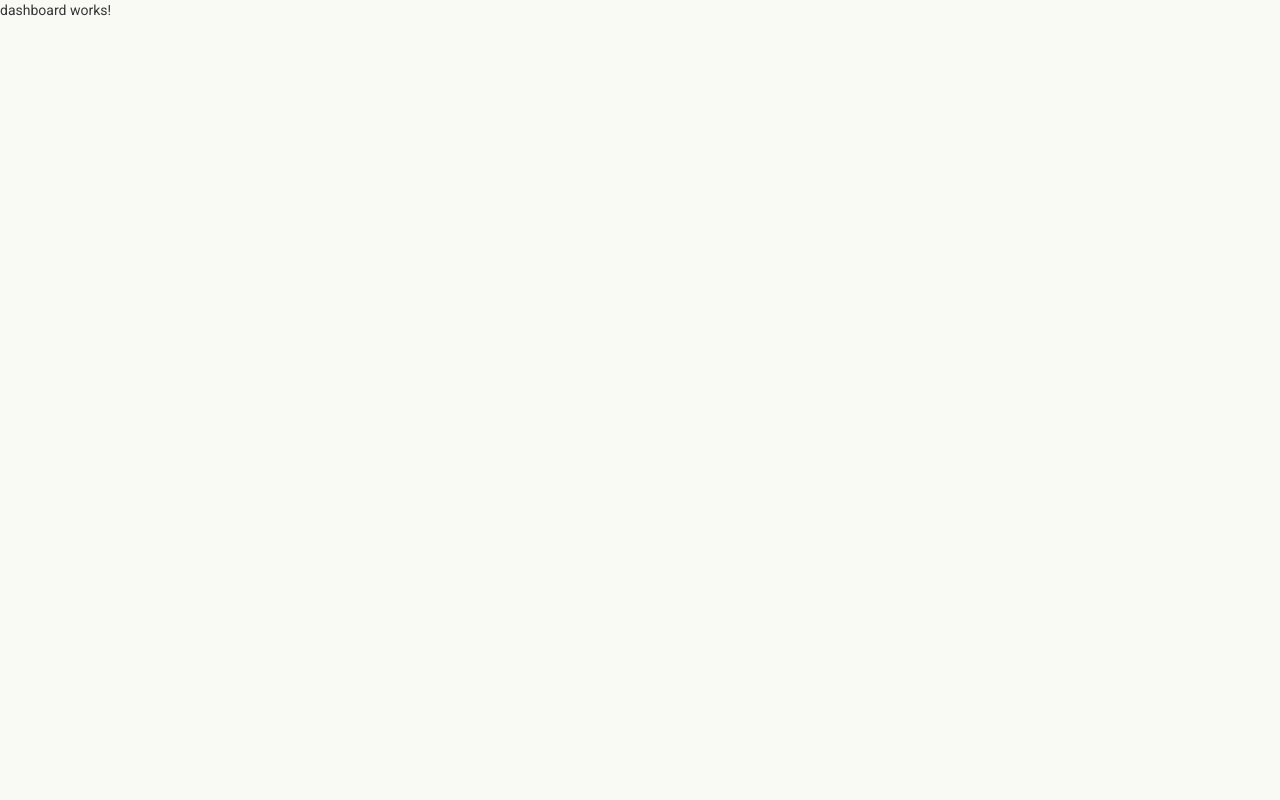
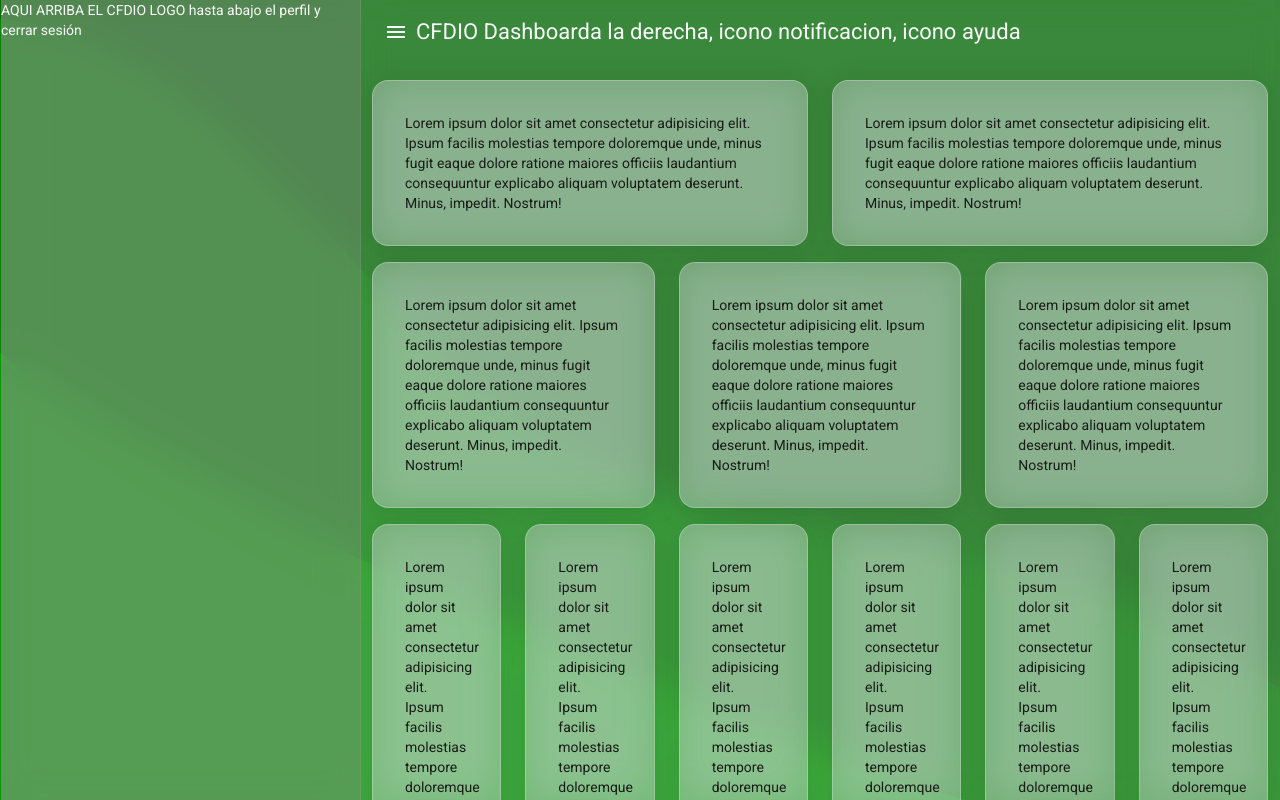
Before and after one commit to JesusAlonso96/cfdio-frontend, an Angular app: page /dashboard in a window 1280 px wide. Built offline with nearby package versions, Linux system fonts and the light colour scheme.

Commit message:
wip: estilos iniciales de dashboard

```diff
--- a/src/app/modules/dashboard/pages/dashboard/dashboard.html
+++ b/src/app/modules/dashboard/pages/dashboard/dashboard.html
@@ -1 +1,130 @@
-<p>dashboard works!</p>
+<mat-sidenav-container class="main-container">
+
+    <mat-sidenav #sidenav mode="side" opened class="main-sidenav">
+        AQUI ARRIBA EL CFDIO LOGO
+
+        <span class="mt-5"> hasta abajo el perfil y cerrar sesión</span>
+    </mat-sidenav>
+
+    <mat-sidenav-content class="main-content">
+        <mat-toolbar class="main-toolbar">
+            <button mat-icon-button (click)="sidenav.toggle()">
+                <mat-icon>menu</mat-icon>
+            </button>
+            <span>CFDIO Dashboard</span>
+
+            <span>a la derecha, icono notificacion, icono ayuda</span>
+        </mat-toolbar>
+        <div class="container-fluid">
+            <div class="row my-3">
+                <div class="col-6">
+                    <mat-card class="login-card">
+                        Lorem ipsum dolor sit amet consectetur adipisicing elit. Ipsum facilis molestias tempore
+                        doloremque unde, minus fugit eaque dolore ratione maiores officiis laudantium consequuntur
+                        explicabo aliquam voluptatem deserunt. Minus, impedit. Nostrum!
+                    </mat-card>
+                </div>
+                <div class="col-6">
+                    <mat-card class="login-card">
+                        Lorem ipsum dolor sit amet consectetur adipisicing elit. Ipsum facilis molestias tempore
+                        doloremque unde, minus fugit eaque dolore ratione maiores officiis laudantium consequuntur
+                        explicabo aliquam voluptatem deserunt. Minus, impedit. Nostrum!
+                    </mat-card>
+                </div>
+            </div>
+            <div class="row my-3">
+                <div class="col-4">
+                    <mat-card class="login-card">
+                        Lorem ipsum dolor sit amet consectetur adipisicing elit. Ipsum facilis molestias tempore
+                        doloremque unde, minus fugit eaque dolore ratione maiores officiis laudantium consequuntur
+                        explicabo aliquam voluptatem deserunt. Minus, impedit. Nostrum!
+                    </mat-card>
+                </div>
+                <div class="col-4">
+                    <mat-card class="login-card">
+                        Lorem ipsum dolor sit amet consectetur adipisicing elit. Ipsum facilis molestias tempore
+                        doloremque unde, minus fugit eaque dolore ratione maiores officiis laudantium consequuntur
+                        explicabo aliquam voluptatem deserunt. Minus, impedit. Nostrum!
+                    </mat-card>
+                </div>
+                <div class="col-4">
+                    <mat-card class="login-card">
+                        Lorem ipsum dolor sit amet consectetur adipisicing elit. Ipsum facilis molestias tempore
+                        doloremque unde, minus fugit eaque dolore ratione maiores officiis laudantium consequuntur
+                        explicabo aliquam voluptatem deserunt. Minus, impedit. Nostrum!
+                    </mat-card>
+                </div>
+            </div>
+            <div class="row my-3">
+                <div class="col-2">
+                    <mat-card class="login-card">
+                        Lorem ipsum dolor sit amet consectetur adipisicing elit. Ipsum facilis molestias tempore
+                        doloremque unde, minus fugit eaque dolore ratione maiores officiis laudantium consequuntur
+                        explicabo aliquam voluptatem deserunt. Minus, impedit. Nostrum!
+                    </mat-card>
+                </div>
+                <div class="col-2">
+                    <mat-card class="login-card">
+                        Lorem ipsum dolor sit amet consectetur adipisicing elit. Ipsum facilis molestias tempore
+                        doloremque unde, minus fugit eaque dolore ratione maiores officiis laudantium consequuntur
+                        explicabo aliquam voluptatem deserunt. Minus, impedit. Nostrum!
+                    </mat-card>
+                </div>
+                <div class="col-2">
+                    <mat-card class="login-card">
+                        Lorem ipsum dolor sit amet consectetur adipisicing elit. Ipsum facilis molestias tempore
+                        doloremque unde, minus fugit eaque dolore ratione maiores officiis laudantium consequuntur
+                        explicabo aliquam voluptatem deserunt. Minus, impedit. Nostrum!
+                    </mat-card>
+                </div>
+                <div class="col-2">
+                    <mat-card class="login-card">
+                        Lorem ipsum dolor sit amet consectetur adipisicing elit. Ipsum facilis molestias tempore
+                        doloremque unde, minus fugit eaque dolore ratione maiores officiis laudantium consequuntur
+                        explicabo aliquam voluptatem deserunt. Minus, impedit. Nostrum!
+                    </mat-card>
+                </div>
+                <div class="col-2">
+                    <mat-card class="login-card">
+                        Lorem ipsum dolor sit amet consectetur adipisicing elit. Ipsum facilis molestias tempore
+                        doloremque unde, minus fugit eaque dolore ratione maiores officiis laudantium consequuntur
+                        explicabo aliquam voluptatem deserunt. Minus, impedit. Nostrum!
+                    </mat-card>
+                </div>
+                <div class="col-2">
+                    <mat-card class="login-card">
+                        Lorem ipsum dolor sit amet consectetur adipisicing elit. Ipsum facilis molestias tempore
+                        doloremque unde, minus fugit eaque dolore ratione maiores officiis laudantium consequuntur
+                        explicabo aliquam voluptatem deserunt. Minus, impedit. Nostrum!
+                    </mat-card>
+                </div>
+            </div>
+            <div class="row my-3">
+                <div class="col-6">
+                    <mat-card class="login-card">
+                        Lorem ipsum dolor sit amet consectetur adipisicing elit. Ipsum facilis molestias tempore
+                        doloremque unde, minus fugit eaque dolore ratione maiores officiis laudantium consequuntur
+                        explicabo aliquam voluptatem deserunt. Minus, impedit. Nostrum!
+                    </mat-card>
+                </div>
+                <div class="col-6">
+                    <mat-card class="login-card">
+                        Lorem ipsum dolor sit amet consectetur adipisicing elit. Ipsum facilis molestias tempore
+                        doloremque unde, minus fugit eaque dolore ratione maiores officiis laudantium consequuntur
+                        explicabo aliquam voluptatem deserunt. Minus, impedit. Nostrum!
+                    </mat-card>
+                </div>
+            </div>
+            <div class="row my-3">
+
+                <div class="col-12">
+                    <mat-card class="login-card">
+                        Lorem ipsum dolor sit amet consectetur adipisicing elit. Ipsum facilis molestias tempore
+                        doloremque unde, minus fugit eaque dolore ratione maiores officiis laudantium consequuntur
+                        explicabo aliquam voluptatem deserunt. Minus, impedit. Nostrum!
+                    </mat-card>
+                </div>
+            </div>
+        </div>
+    </mat-sidenav-content>
+</mat-sidenav-container>
--- a/src/app/modules/dashboard/pages/dashboard/dashboard.scss
+++ b/src/app/modules/dashboard/pages/dashboard/dashboard.scss
@@ -0,0 +1,45 @@
+@use "variables" as *;
+
+.main-container {
+    background: url("../../../../../assets/main-background.svg");
+    background-size: cover; // ocupa toda la pantalla
+    width: 100vw;
+    height: 100vh;
+    background-attachment: fixed;
+}
+
+.main-sidenav {
+    background: rgba($dark-gray, 0.5);
+    backdrop-filter: $cards-backdrop-blur;
+    -webkit-backdrop-filter: $cards-backdrop-blur;
+
+    border-radius: 0px;
+    left: 1px;
+    color: $white;
+}
+
+.main-toolbar {
+    background: transparent;
+    top: 0;
+    left: 0;
+    color: $white;
+    button {
+        color: $white;
+    }
+}
+
+.main-content {
+    background: rgba($medium-gray, 0.25);
+    backdrop-filter: $cards-backdrop-blur;
+    -webkit-backdrop-filter: $cards-backdrop-blur;
+}
+
+.login-card {
+    padding: 2rem;
+    border-radius: $cards-border-radius;
+    background: $cards-background; /* fondo semi-transparente */
+    backdrop-filter: $cards-backdrop-blur; /* desenfoque del fondo */
+    -webkit-backdrop-filter: $cards-backdrop-blur; /* soporte Safari */
+    border: $cards-border; /* borde tenue */
+    box-shadow: $cards-shadow; /* sombra suave */
+}
--- a/src/app/modules/dashboard/pages/dashboard/dashboard.ts
+++ b/src/app/modules/dashboard/pages/dashboard/dashboard.ts
@@ -1,12 +1,23 @@
-import { Component } from '@angular/core';
+import { MediaMatcher } from '@angular/cdk/layout';
+import { Component, inject, signal } from '@angular/core';
+import { MatButtonModule } from '@angular/material/button';
+import { MatCardModule } from '@angular/material/card';
+import { MatIconModule } from '@angular/material/icon';
+import { MatListModule } from '@angular/material/list';
+import { MatSidenavModule } from '@angular/material/sidenav';
+import { MatToolbarModule } from '@angular/material/toolbar';
 
 @Component({
   selector: 'app-dashboard',
-  imports: [],
+  imports: [MatToolbarModule, MatButtonModule, MatIconModule, MatSidenavModule, MatListModule, MatCardModule],
   standalone: true,
   templateUrl: './dashboard.html',
   styleUrl: './dashboard.scss'
 })
 export class DashboardComponent {
 
+  // Datos de ejemplo vacíos - solo para estructura
+  navigationItems = ['Home', 'Manage', 'Master', 'Reports', 'Action Planning'];
+  activityUsers = Array(6).fill({ name: '', type: '', category: '' });
+  ongoingSurveys = Array(4).fill({ study: '', name: '' });
 }
--- a/src/styles.scss
+++ b/src/styles.scss
@@ -31,5 +31,7 @@ body {
 }
 
 :root {
-  --mdc-theme-custom-secondary: #e91e63;
+  .mat-drawer-backdrop.mat-drawer-shown {
+    background-color: transparent;
+  }
 }
--- a/src/styles/_variables.scss
+++ b/src/styles/_variables.scss
@@ -1,6 +1,13 @@
+// Color Variables
 $white: #fafafa;
+$light-gray: #f5f5f5;
+$medium-gray: #d8dbdf;
+$dark-gray: #a0a0a0;
+$black: #121212;
+$primary: #026e00;
+// Card Variables
 $cards-shadow: 0 4px 30px rgba(0, 0, 0, 0.1);
 $cards-border: 1px solid rgba(255, 255, 255, 0.25);
 $cards-border-radius: 16px;
-$cards-backdrop-blur: blur(18px);
-$cards-background: rgba(255, 255, 255, 0.35);
+$cards-backdrop-blur: blur(20px);
+$cards-background: rgba($medium-gray, 0.35);
```
Also changed, not shown: src/assets/main-background.svg (added).
